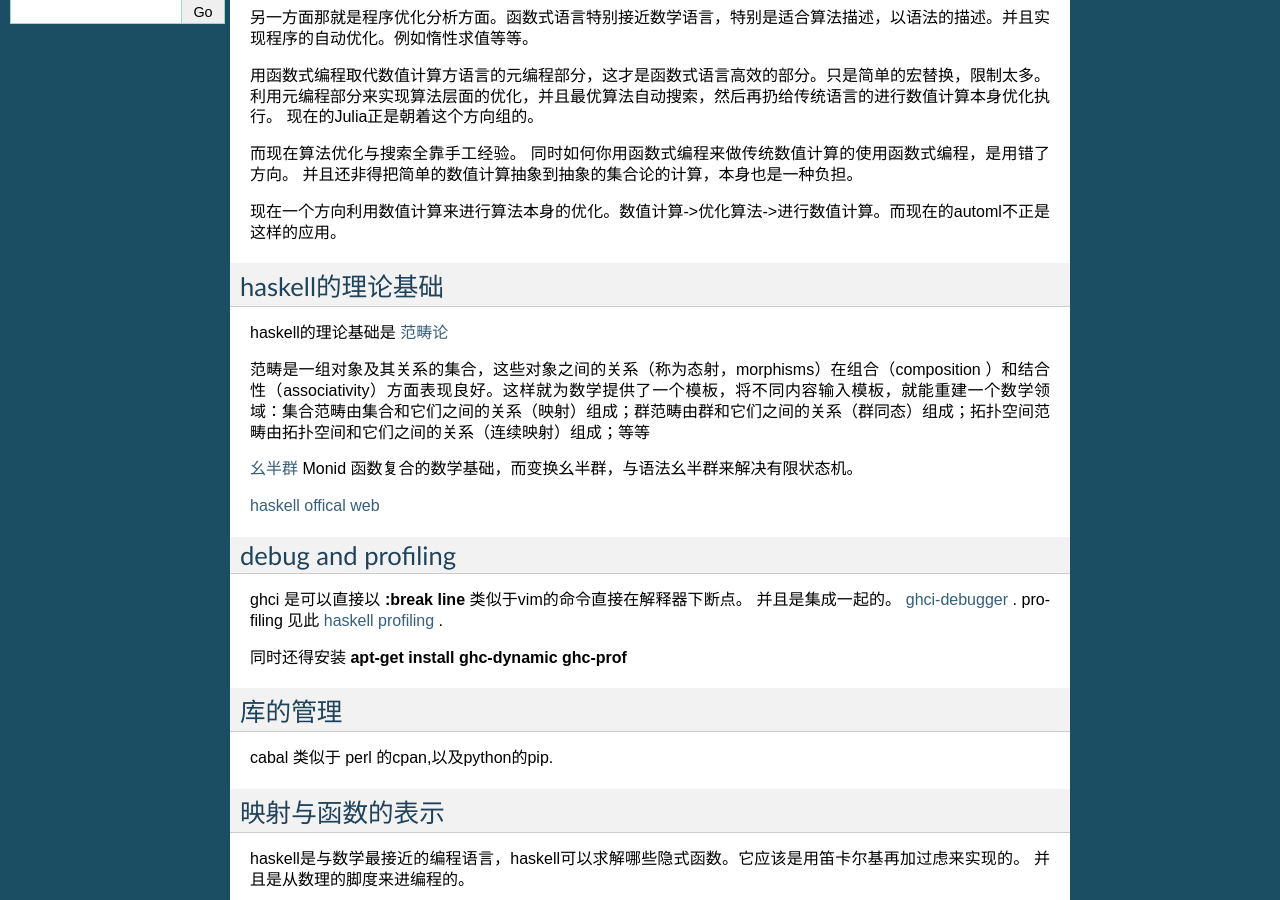
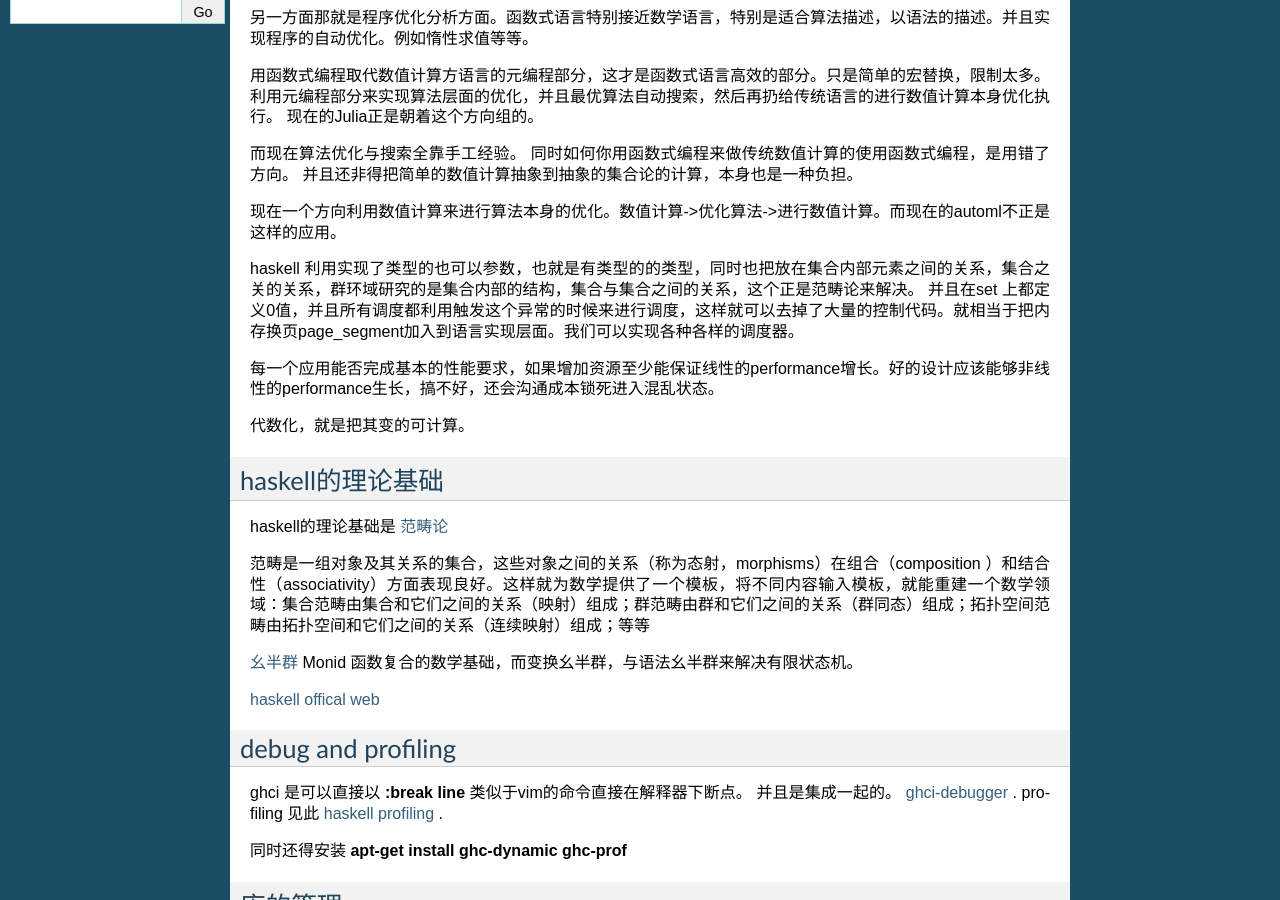
Before and after one commit to gwli/Programming, a Sphinx documentation site: the page built from source/content/Stage_1/Haskell.rst, in a window 1280 px wide and 900 px high, scrolled down 544 px. Built offline with Sphinx 7.4.7, drawn with Linux system fonts in a browser that asks for light colours.

Commit message:
类型论

```diff
--- a/source/content/Stage_1/Haskell.rst
+++ b/source/content/Stage_1/Haskell.rst
@@ -29,6 +29,11 @@ introduction
 现在一个方向利用数值计算来进行算法本身的优化。数值计算->优化算法->进行数值计算。而现在的automl不正是这样的应用。
 
 
+haskell 利用实现了类型的也可以参数，也就是有类型的的类型，同时也把放在集合内部元素之间的关系，集合之关的关系，群环域研究的是集合内部的结构，集合与集合之间的关系，这个正是范畴论来解决。 并且在set 上都定义0值，并且所有调度都利用触发这个异常的时候来进行调度，这样就可以去掉了大量的控制代码。就相当于把内存换页page_segment加入到语言实现层面。我们可以实现各种各样的调度器。
+
+每一个应用能否完成基本的性能要求，如果增加资源至少能保证线性的performance增长。好的设计应该能够非线性的performance生长，搞不好，还会沟通成本锁死进入混乱状态。
+
+代数化，就是把其变的可计算。
 
 haskell的理论基础
 ===================
```
